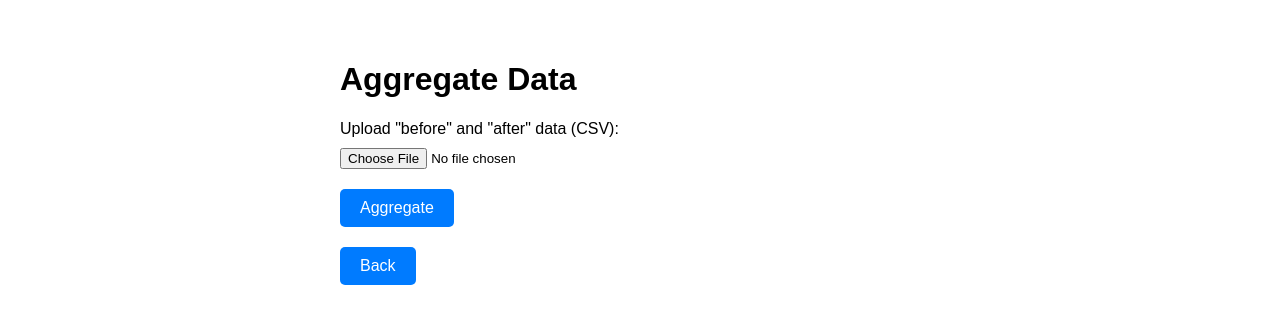
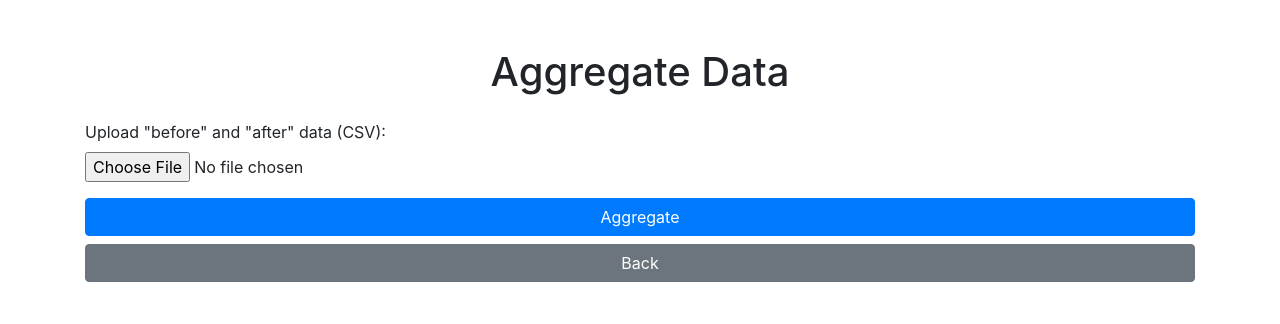
Before and after one commit to malomiquel/kedro-project, a Flask app: page /aggregate in a window 1280 px wide. Shown: the top 324 px of the page. Run offline with Flask 3, Linux system fonts and the light colour scheme; some libraries are stand-ins or nearby versions.

Commit message:
feat: new ui

```diff
--- a/prothetic/templates/aggregate.html
+++ b/prothetic/templates/aggregate.html
@@ -5,57 +5,44 @@
     <meta charset="UTF-8">
     <meta name="viewport" content="width=device-width, initial-scale=1.0">
     <title>Aggregate Data</title>
-    <style>
-        body {
-            font-family: Arial, sans-serif;
-            margin: 20px;
-            padding: 0;
-            box-sizing: border-box;
-        }
-
-        .container {
-            max-width: 100%;
-            width: 600px;
-            margin: auto;
-            padding: 20px;
-            border-radius: 5px;
-        }
-
-        .button {
-            display: inline-block;
-            margin: 10px 0;
-            padding: 10px 20px;
-            font-size: 16px;
-            cursor: pointer;
-            color: #fff;
-            background-color: #007bff;
-            border: none;
-            border-radius: 5px;
-            text-align: center;
-            text-decoration: none;
-        }
-
-        .button:hover {
-            background-color: #0056b3;
-        }
-
-        input[type="file"] {
-            display: block;
-            margin: 10px 0;
-        }
-    </style>
+    <link href="https://stackpath.bootstrapcdn.com/bootstrap/4.5.2/css/bootstrap.min.css" rel="stylesheet">
+    <script src="https://code.jquery.com/jquery-3.5.1.slim.min.js"></script>
+    <script src="https://cdn.jsdelivr.net/npm/sweetalert2@11"></script>
+    <script src="https://stackpath.bootstrapcdn.com/bootstrap/4.5.2/js/bootstrap.bundle.min.js"></script>
 </head>
 
 <body>
-    <div class="container">
-        <h1>Aggregate Data</h1>
-        <form id="aggregateForm" action="/aggregate" method="post" enctype="multipart/form-data">
-            <label for="aggregateFile">Upload "before" and "after" data (CSV):</label>
-            <input type="file" id="aggregateFile" name="file" accept=".csv" required>
-            <button type="submit" class="button">Aggregate</button>
+    <div class="container mt-5">
+        <h1 class="text-center">Aggregate Data</h1>
+        <form id="aggregateForm" action="/aggregate" method="post" enctype="multipart/form-data" class="needs-validation mt-4" novalidate>
+            <div class="form-group">
+                <label for="aggregateFile">Upload "before" and "after" data (CSV):</label>
+                <input type="file" class="form-control-file" id="aggregateFile" name="file" accept=".csv" required>
+                <div class="invalid-feedback">Please upload a CSV file.</div>
+            </div>
+            <button type="submit" class="btn btn-primary btn-block">Aggregate</button>
         </form>
-        <a href="/" class="button">Back</a>
+        <a href="/" class="btn btn-secondary btn-block mt-2">Back</a>
     </div>
+
+    <script>
+        // Bootstrap form validation
+        (function() {
+            'use strict';
+            window.addEventListener('load', function() {
+                var forms = document.getElementsByClassName('needs-validation');
+                var validation = Array.prototype.filter.call(forms, function(form) {
+                    form.addEventListener('submit', function(event) {
+                        if (form.checkValidity() === false) {
+                            event.preventDefault();
+                            event.stopPropagation();
+                        }
+                        form.classList.add('was-validated');
+                    }, false);
+                });
+            }, false);
+        })();
+    </script>
 </body>
 
 </html>
```
Also changed, not shown: prothetic/templates/index.html (+13 -60 lines), prothetic/templates/results.html (+12 -60 lines).
